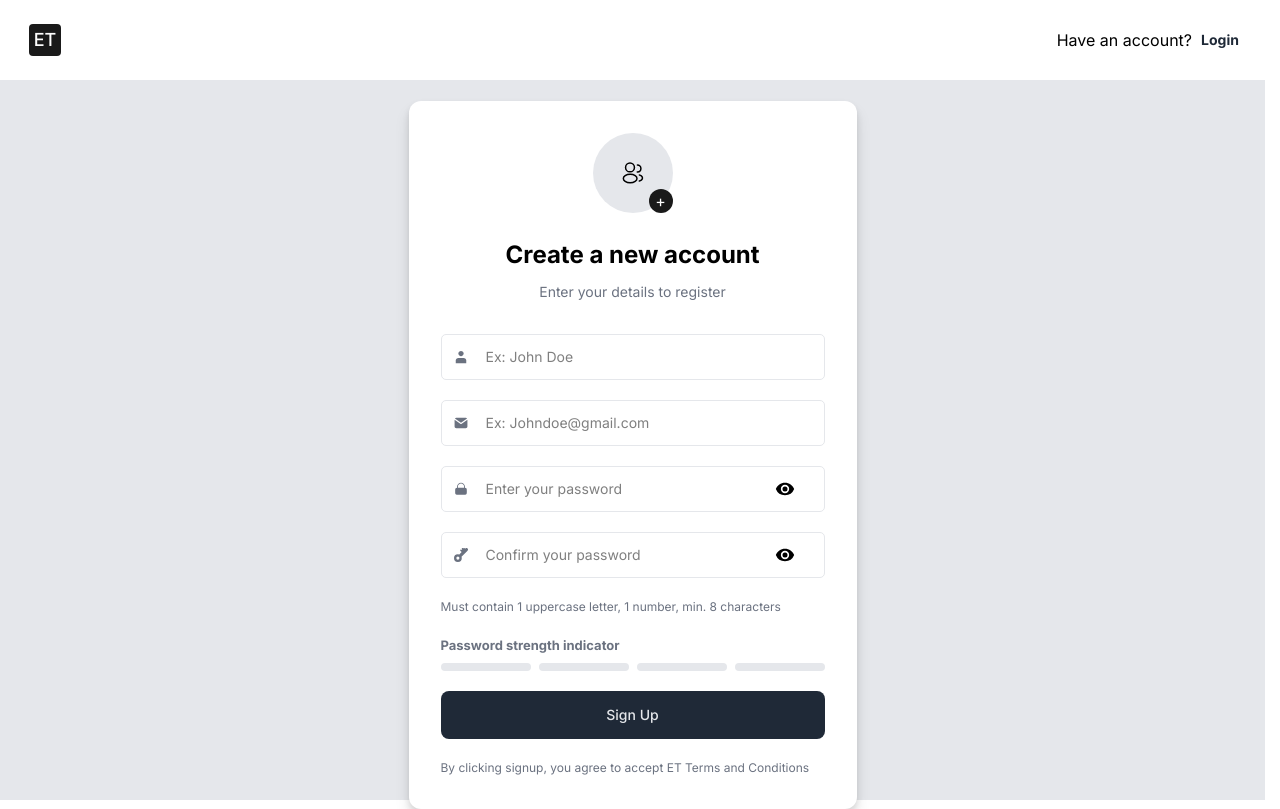
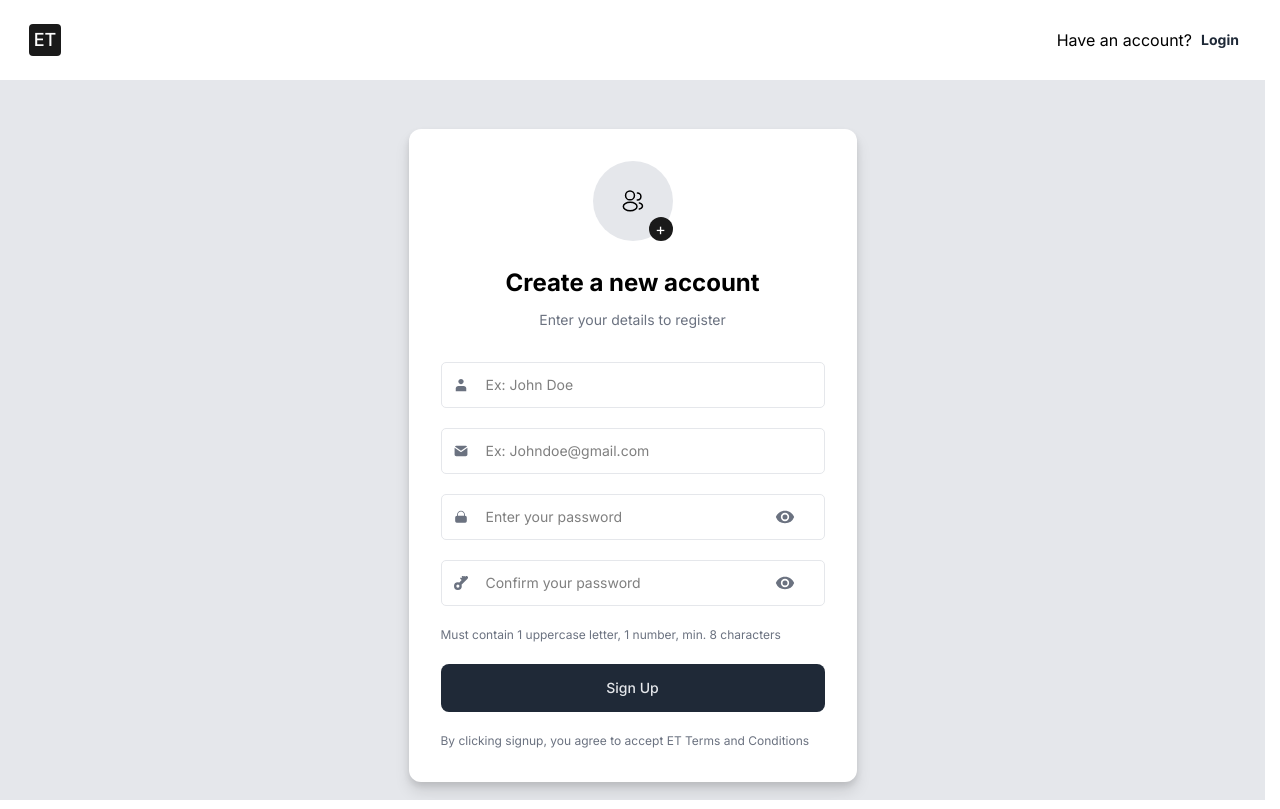
Before and after one commit to Dmytro-Doronin/EquipTrack, a Next.js app in the folder client/: page /signup in a window 1280 px wide. Built offline with nearby package versions, Linux system fonts and the light colour scheme.

Commit message:
fix: form icons styles

```diff
--- a/client/components/forms/signupForm/SignupForm.tsx
+++ b/client/components/forms/signupForm/SignupForm.tsx
@@ -16,12 +16,11 @@ import KeyPass from '../../icons/KeyPass';
 import Lock from '../../icons/Lock';
 import User from '../../icons/User';
 
-type SignUpFormType = {
-    isLoading: boolean;
-    onSubmit: (data: FormData) => void;
-};
+// type SignUpFormType = {
+//     isLoading: boolean;
+// };
 
-export const SignupForm = ({ onSubmit }: SignUpFormType) => {
+export const SignupForm = () => {
     const [avatar, setAvatar] = useState<File | null>(null);
     const { control, handleSubmit, reset } = useForm<SignUpFormFormValues>({
         resolver: zodResolver(signUpSchema),
@@ -47,7 +46,7 @@ export const SignupForm = ({ onSubmit }: SignUpFormType) => {
 
         formData.append('password', data.password);
         formData.append('confirmPassword', data.confirmPassword);
-        onSubmit(formData);
+        console.log(formData.get('password'));
         reset();
     };
 
@@ -92,7 +91,8 @@ export const SignupForm = ({ onSubmit }: SignUpFormType) => {
                     Must contain 1 uppercase letter, 1 number, min. 8 characters
                 </p>
             </div>
-            <PasswordStrengthIndicator password={password} />
+            {password.length > 0 && <PasswordStrengthIndicator password={password} />}
+
             <Button className="mb-5" fullWidth>
                 Sign Up
             </Button>
--- a/client/components/forms/signupForm/signUpForm.validation.ts
+++ b/client/components/forms/signupForm/signUpForm.validation.ts
@@ -6,17 +6,11 @@ export const passwordSchema = z
     .min(passwordRules.minLength, {
         error: `Password must be at least ${passwordRules.minLength} characters`,
     })
-    .refine(passwordRules.hasLowercase, {
-        error: 'Password must contain a lowercase letter',
-    })
     .refine(passwordRules.hasUppercase, {
         error: 'Password must contain an uppercase letter',
     })
     .refine(passwordRules.hasNumber, {
         error: 'Password must contain a number',
-    })
-    .refine(passwordRules.hasSpecial, {
-        error: 'Password must contain a special character',
     });
 
 export const signUpSchema = z
--- a/client/components/ui/textField/TextField.tsx
+++ b/client/components/ui/textField/TextField.tsx
@@ -194,7 +194,11 @@ export const TextField = forwardRef<HTMLInputElement, TextFieldProps>(
                                 onClick={() => setShowPassword((prev) => !prev)}
                                 aria-label={showPassword ? 'Hide password' : 'Show password'}
                             >
-                                {showPassword ? <ClosedEye /> : <Eye />}
+                                {showPassword ? (
+                                    <ClosedEye className="text-sub-text" />
+                                ) : (
+                                    <Eye className="text-sub-text" />
+                                )}
                             </button>
                         )}
                     </div>
```
